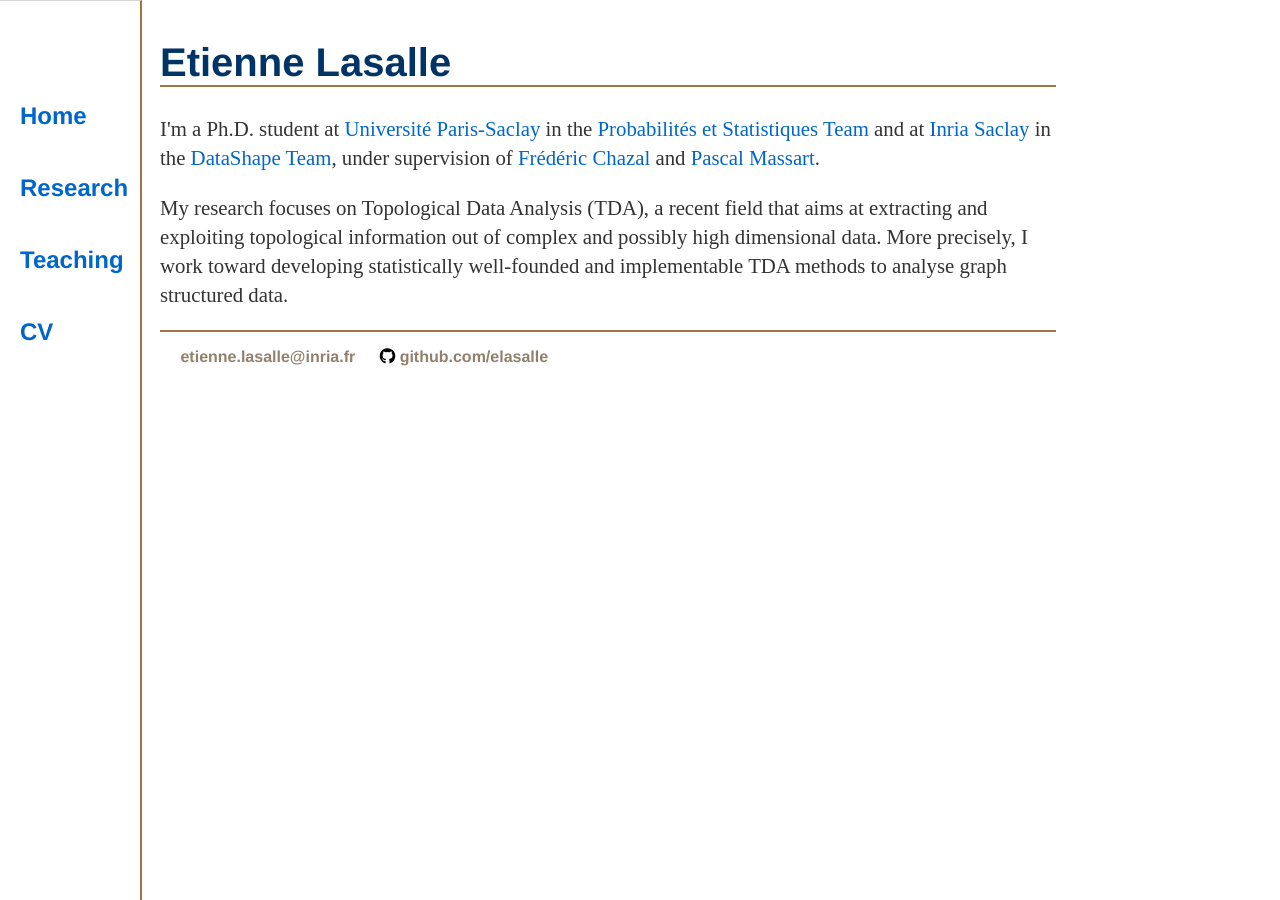
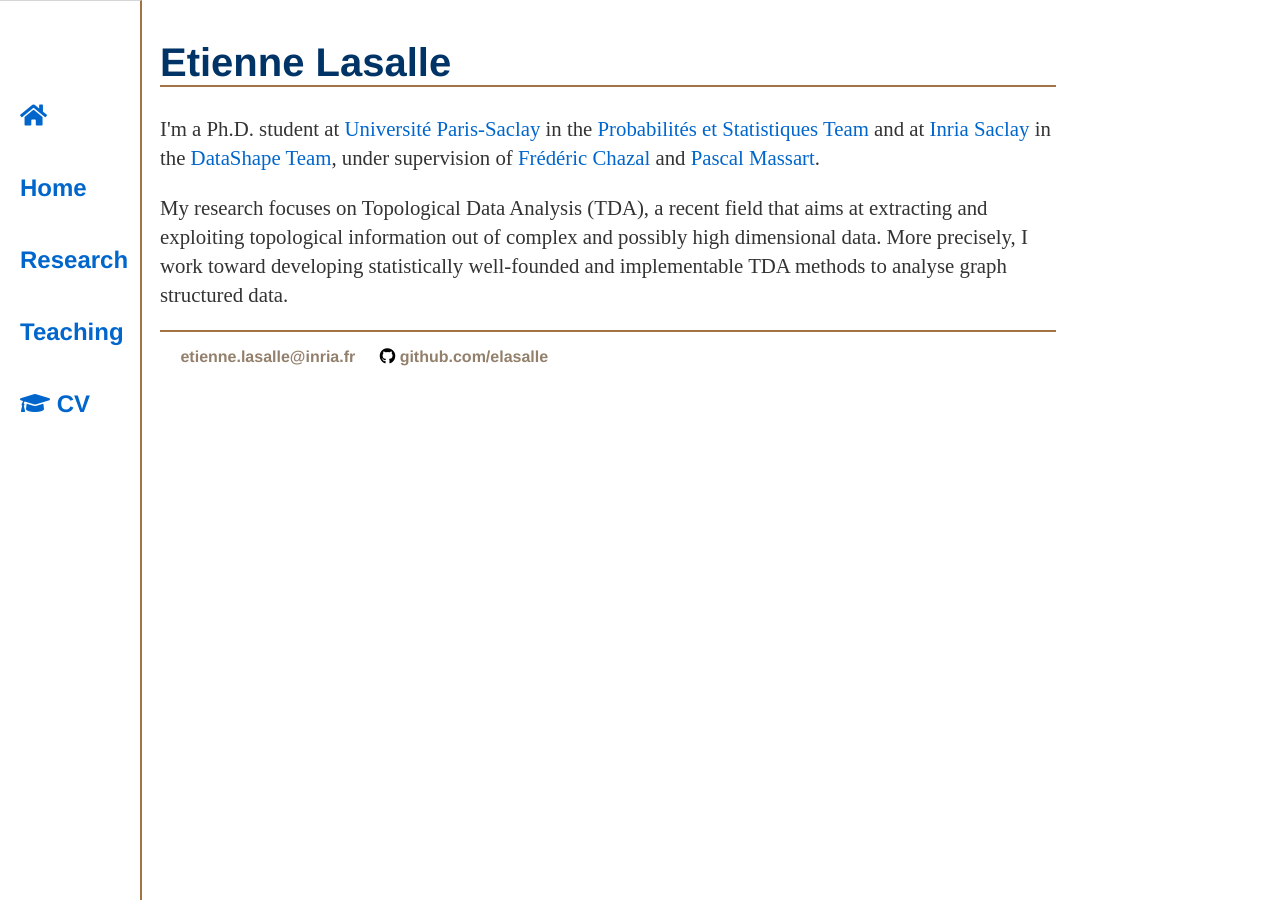
Before and after one commit to elasalle/elasalle.github.io, a Jekyll site: the page built from index.html, in a window 1280 px wide. Built offline with Jekyll 4.4.1, drawn with Linux system fonts in a browser that asks for light colours.

Commit message:
Update default.html
add icons to nav pannel

```diff
--- a/_layouts/default.html
+++ b/_layouts/default.html
@@ -13,10 +13,10 @@
 		  </header>
 			<nav class="sidenav">
 	    		<ul>
-	        		<li><a href="/">Home</a></li>
+	        		<li><a href="/"><i class="fas fa-home"></i> Home</a></li>
 		        	<li><a href="/research">Research</a></li>
 				<li><a href="/teaching">Teaching</a></li>
-	        		<li><a href="/cv">CV</a></li>
+	        		<li><a href="/cv"><i class="fas fa-graduation-cap"></i> CV</a></li>
 	    		</ul>
 			</nav>
 			<div class="container">
```
